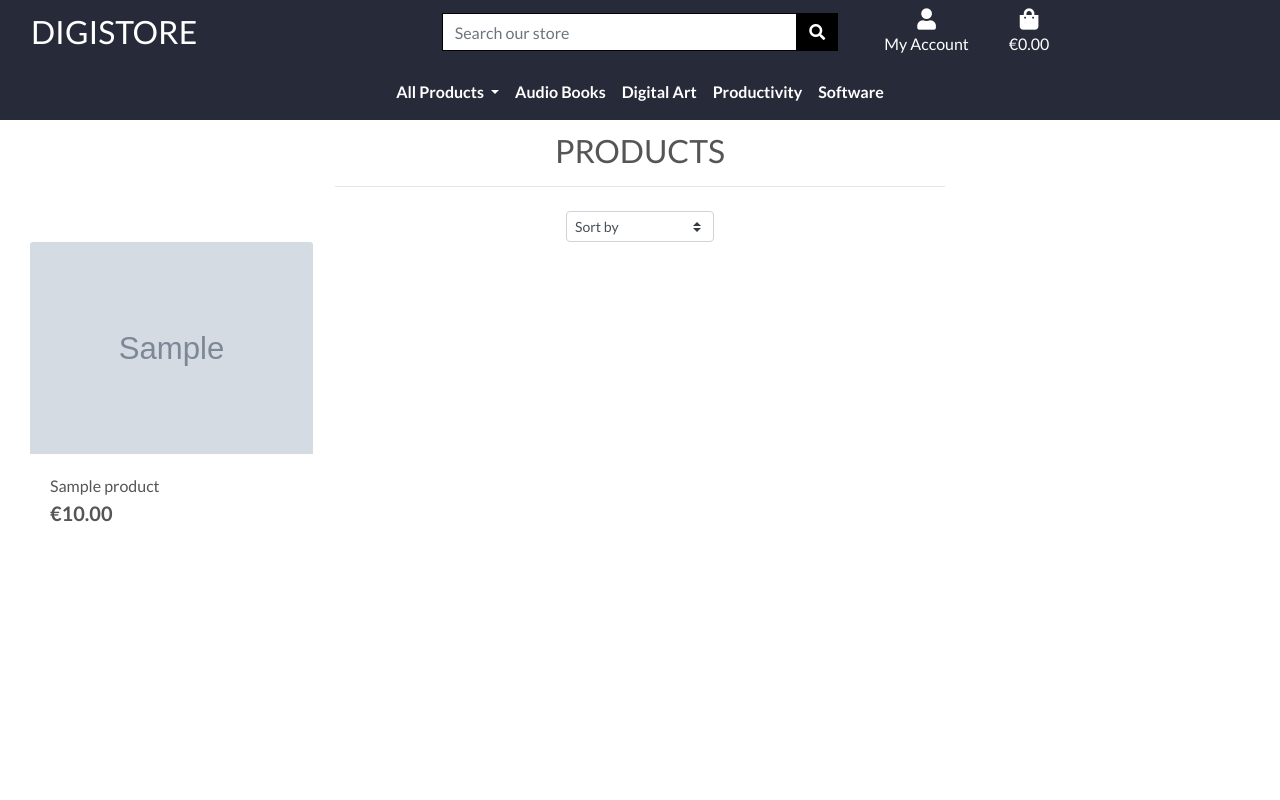
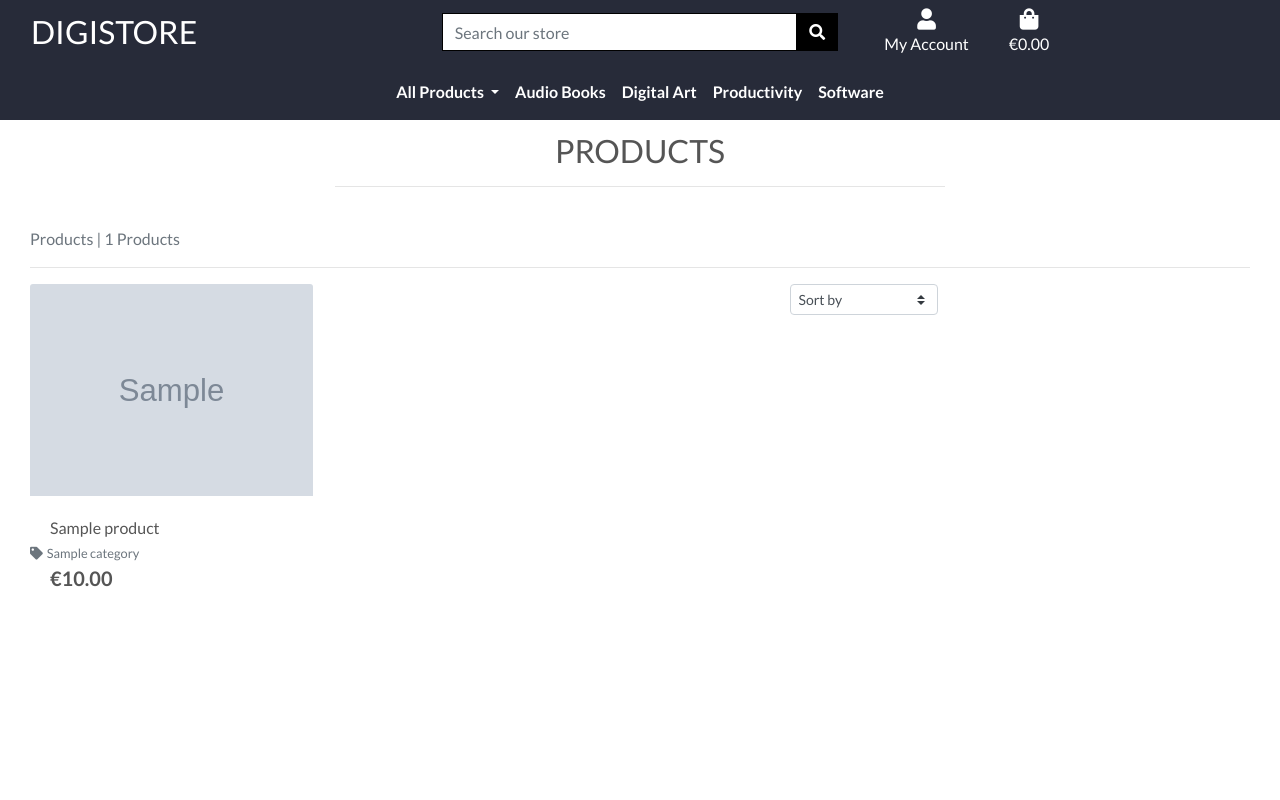
Before and after one commit to collinsevan/DigiStore-PP5, a Django app: page /products/ in a window 1280 px wide. Run offline with Django 3.2, Linux system fonts and the light colour scheme; tables that the repository leaves empty hold one stand-in row (values such as "Sample post"); grey boxes marked "Sample" are stand-in pictures; some libraries are stand-ins or nearby versions.

Commit message:
Enhance products page with result count, category links, and sorting

```diff
--- a/products/templates/products/products.html
+++ b/products/templates/products/products.html
@@ -9,13 +9,16 @@
         <div class="col text-center mt-3">
             <h2 class="logo-font">Products</h2>
             {% if current_categories %}
-            <p class="text-muted mb-1">
+            <div class="mt-2">
                 {% for c in current_categories %}
-                {{ c.friendly_name|default:c.name }}{% if not forloop.last %}, {% endif %}
+                <a href="{% url 'products' %}?category={{ c.slug }}"
+                    class="badge badge-pill badge-light text-black border mr-1 category-badge">
+                    {{ c.friendly_name|default:c.name }}
+                </a>
                 {% endfor %}
+            </div>
+            {% endif %}
 
-            </p>
-            {% endif %}
 
             {% if search_term %}
             <p class="text-muted mb-0">Search: "{{ search_term }}"</p>
@@ -27,7 +30,30 @@
             {% endif %}
 
             <hr class="w-50 mb-4">
-            <form method="get" action="{% url 'products' %}" class="mt-3">
+
+        </div>
+    </div>
+
+    <div class="row">
+        <div class="col">
+            <div class="row">
+
+                <!-- Product count & sorting -->
+                <div class="col-12 col-md-6 my-auto order-md-first">
+                    <p class="text-muted mt-3 mb-0 text-center text-md-left">
+                        {% if search_term or current_categories or current_sorting != "None_None" %}
+                        <a href="{% url 'products' %}" class="text-muted">Products</a> |
+                        {% else %}
+                        Products |
+                        {% endif %}
+                        {{ products|length }} Products{% if search_term %} found for
+                        <strong>"{{ search_term }}"</strong>{% endif %}
+                    </p>
+                </div>
+
+                <div
+                    class="col-12 col-md-6 my-auto order-md-last d-flex justify-content-center justify-content-md-end mt-3 mt-md-0">
+                    <form method="get" action="{% url 'products' %}">
 
                         {% if search_term %}
                         <input type="hidden" name="q" value="{{ search_term }}">
@@ -39,8 +65,8 @@
                         {% endfor %}
                         {% endif %}
 
-                <div class="form-group mb-0 d-inline-block">
-                    <select id="sort-selector" class="custom-select custom-select-sm w-auto">
+                        <div class="form-group mb-0">
+                            <select id="sort-selector" class="custom-select custom-select-sm w-auto force-text-black">
                                 <option value="" selected>Sort by</option>
                                 <option value="price_asc">Price (low to high)</option>
                                 <option value="category_asc">Category (A–Z)</option>
@@ -51,6 +77,7 @@
                         <input type="hidden" name="sort" id="sort-field">
                         <input type="hidden" name="direction" id="direction-field">
                     </form>
+                </div>
 
                 <!-- Handles product sorting dropdown by updating URL query parameters -->
                 <script>
@@ -77,12 +104,9 @@
                     });
                 </script>
 
+                <div class="col-12">
+                    <hr>
                 </div>
-    </div>
-
-    <div class="row">
-        <div class="col">
-            <div class="row">
 
                 <!-- Product listing grid -->
                 {% for product in products %}
@@ -105,6 +129,15 @@
                         <div class="card-body pb-0">
                             <p class="mb-0">{{ product.name }}</p>
                         </div>
+
+                        {% if product.category %}
+                        <p class="small mt-1 mb-0">
+                            <a class="text-muted" href="{% url 'products' %}?category={{ product.category.slug }}">
+                                <i
+                                    class="fas fa-tag mr-1"></i>{{ product.category.friendly_name|default:product.category.name }}
+                            </a>
+                        </p>
+                        {% endif %}
 
                         <div class="card-footer bg-white pt-0 border-0 text-left">
                             <div class="row">
--- a/static/css/base.css
+++ b/static/css/base.css
@@ -22,7 +22,6 @@ body {
   background: #fff;
   z-index: 0;
 }
-
 
 /* Header spacing */
 
@@ -94,6 +93,17 @@ body {
   color: #000;
 }
 
+/* Header dropdown menus: force readable dropdown-item text on light dropdown background */
+header .dropdown-menu .dropdown-item {
+  color: #000 !important;
+}
+
+header .dropdown-menu .dropdown-item:hover,
+header .dropdown-menu .dropdown-item:focus {
+  color: #fff !important;
+  background-color: #343a40;
+}
+
 /* Utility classes */
 .border-black {
   border: 1px solid black !important;
@@ -146,3 +156,9 @@ header {
     padding-top: 116px;
   }
 }
+
+/* Category filter badges (products page) */
+.category-badge:hover {
+  background-color: #343a40;
+  color: #fff !important;
+}
```
Lines whose indentation alone changed are shown as unchanged.
